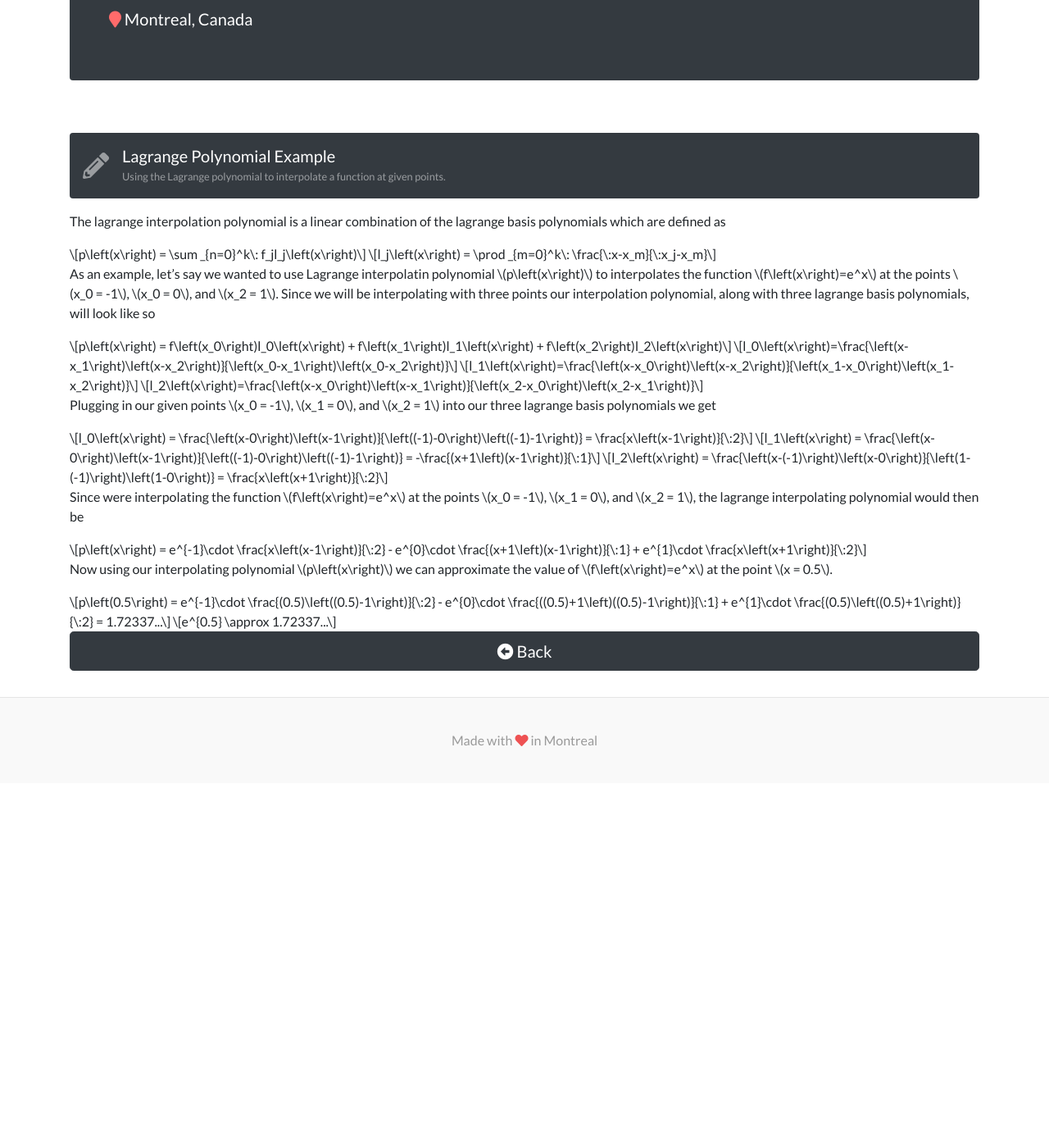
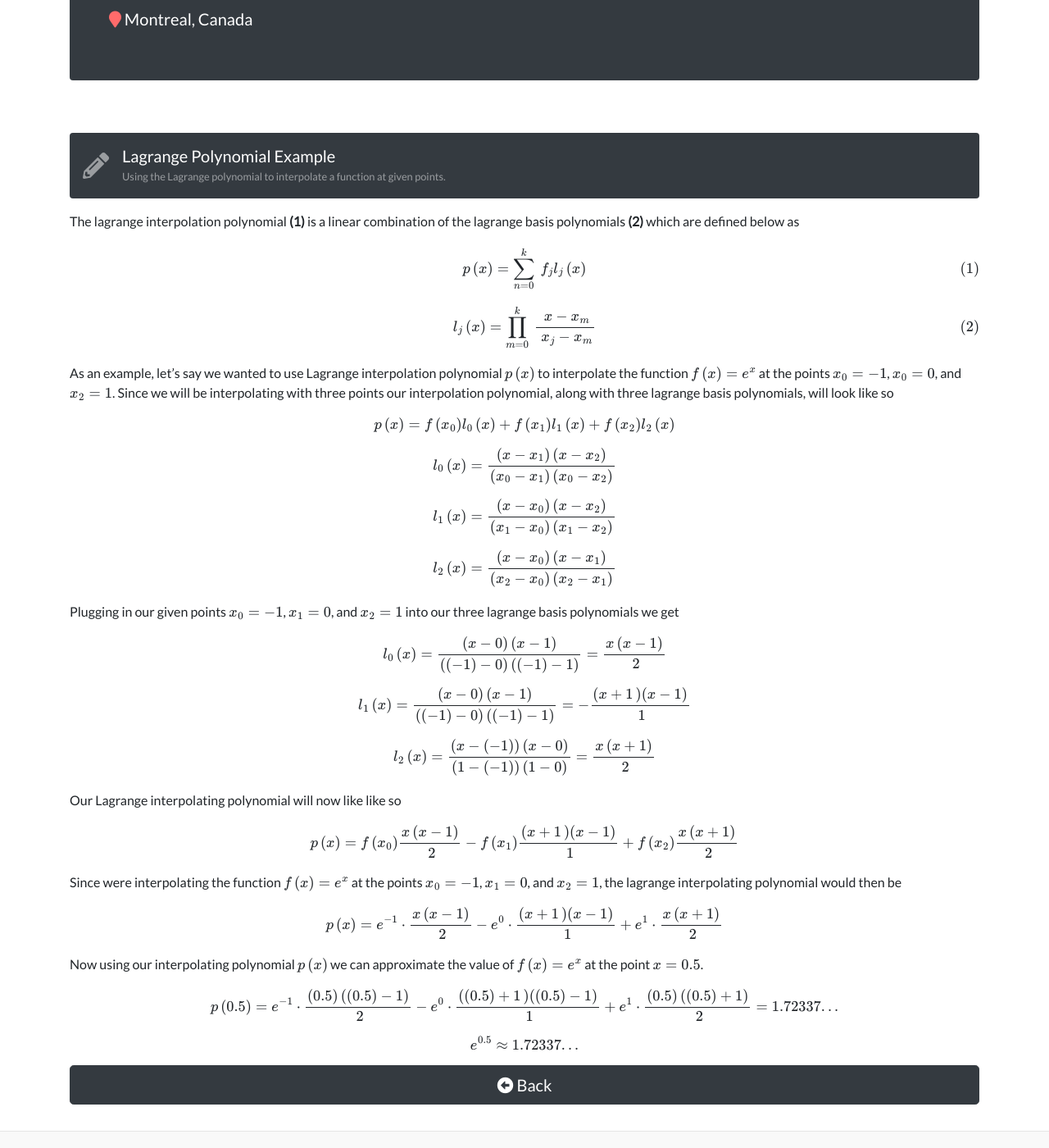
Before and after one commit to mathewmariani/mathewmariani.github.io, a Jekyll site: the page built from _posts/2017-05-06-lagrange-polynomial-example.md, in a window 1280 px wide and 1400 px high, scrolled down 277 px. Shown: the whole window at 82% size. Built offline with Jekyll 4.4.1, drawn with Linux system fonts in a browser that asks for light colours; nearby versions of some CDN libraries; formulas are drawn with MathJax 3; before the commit the page ends 1232 px from its top, so only the background shows below that.

Commit message:
updated lagrange-polynomial-example [posts]

```diff
--- a/_posts/2017-05-06-lagrange-polynomial-example.md
+++ b/_posts/2017-05-06-lagrange-polynomial-example.md
@@ -4,6 +4,9 @@ title: "Lagrange Polynomial Example"
 description: "Using the Lagrange polynomial to interpolate a function at given points."
 date: 2017-05-06
 ---
+
+<!-- implements MathJax -->
+<script src="https://cdnjs.cloudflare.com/ajax/libs/mathjax/2.7.0/MathJax.js?config=TeX-AMS-MML_HTMLorMML" type="text/javascript"></script>
 
 <!--
 MathJax Reference Guide:
@@ -12,20 +15,20 @@ https://math.meta.stackexchange.com/questions/5020/mathjax-basic-tutorial-and-qu
 
 <!-- lagrange polynomial definition -->
 
-The lagrange interpolation polynomial is a linear combination of the lagrange basis polynomials which are defined as
+The lagrange interpolation polynomial __(1)__ is a linear combination of the lagrange basis polynomials __(2)__ which are defined below as
 
 <!-- interpolation polynomial -->
 
-$$ p\left(x\right) = \sum _{n=0}^k\: f_jl_j\left(x\right) $$
+$$ \tag{1} p\left(x\right) = \sum _{n=0}^k\: f_jl_j\left(x\right) $$
 
 <!-- lagrange basis polynomials -->
 
-$$ l_j\left(x\right) = \prod _{m=0}^k\: \frac{\:x-x_m}{\:x_j-x_m} $$
+$$ \tag{2} l_j\left(x\right) = \prod _{m=0}^k\: \frac{\:x-x_m}{\:x_j-x_m} $$
 
 
 <!-- lagrange polynomial example problem -->
 
-As an example, let's say we wanted to use Lagrange interpolatin polynomial $$ p\left(x\right) $$ to interpolates the function $$ f\left(x\right)=e^x $$ at the points $$ x_0 = -1 $$, $$ x_0 = 0 $$, and $$ x_2 = 1 $$. Since we will be interpolating with three points our interpolation polynomial, along with three lagrange basis polynomials, will look like so
+As an example, let's say we wanted to use Lagrange interpolation polynomial $$ p\left(x\right) $$ to interpolate the function $$ f\left(x\right)=e^x $$ at the points $$ x_0 = -1 $$, $$ x_0 = 0 $$, and $$ x_2 = 1 $$. Since we will be interpolating with three points our interpolation polynomial, along with three lagrange basis polynomials, will look like so
 
 <!-- lagrange interpolating polynomial with 3 points -->
 
@@ -33,11 +36,11 @@ $$ p\left(x\right) = f\left(x_0\right)l_0\left(x\right) + f\left(x_1\right)l_1\l
 
 <!-- lagrange basis polynomials l_{0, 1, 2} -->
 
-$$ l_0\left(x\right)=\frac{\left(x-x_1\right)\left(x-x_2\right)}{\left(x_0-x_1\right)\left(x_0-x_2\right)} $$
+$$ l_0\left(x\right) = \frac{\left(x-x_1\right)\left(x-x_2\right)}{\left(x_0-x_1\right)\left(x_0-x_2\right)} $$
 
-$$ l_1\left(x\right)=\frac{\left(x-x_0\right)\left(x-x_2\right)}{\left(x_1-x_0\right)\left(x_1-x_2\right)} $$
+$$ l_1\left(x\right) = \frac{\left(x-x_0\right)\left(x-x_2\right)}{\left(x_1-x_0\right)\left(x_1-x_2\right)} $$
 
-$$ l_2\left(x\right)=\frac{\left(x-x_0\right)\left(x-x_1\right)}{\left(x_2-x_0\right)\left(x_2-x_1\right)} $$
+$$ l_2\left(x\right) = \frac{\left(x-x_0\right)\left(x-x_1\right)}{\left(x_2-x_0\right)\left(x_2-x_1\right)} $$
 
 Plugging in our given points $$ x_0 = -1 $$, $$ x_1 = 0 $$, and $$ x_2 = 1 $$ into our three lagrange basis polynomials we get
 
@@ -48,6 +51,12 @@ $$ l_0\left(x\right) = \frac{\left(x-0\right)\left(x-1\right)}{\left((-1)-0\righ
 $$ l_1\left(x\right) = \frac{\left(x-0\right)\left(x-1\right)}{\left((-1)-0\right)\left((-1)-1\right)} = -\frac{(x+1\left)(x-1\right)}{\:1} $$
 
 $$ l_2\left(x\right) = \frac{\left(x-(-1)\right)\left(x-0\right)}{\left(1-(-1)\right)\left(1-0\right)} = \frac{x\left(x+1\right)}{\:2} $$
+
+Our Lagrange interpolating polynomial will now like like so
+
+<!-- lagrange interpolating polynomial -->
+
+$$ p\left(x\right) = f\left(x_0\right)\frac{x\left(x-1\right)}{\:2} - f\left(x_1\right)\frac{(x+1\left)(x-1\right)}{\:1} + f\left(x_2\right)\frac{x\left(x+1\right)}{\:2} $$
 
 Since were interpolating the function $$ f\left(x\right)=e^x $$ at the points $$ x_0 = -1 $$, $$ x_1 = 0 $$, and $$ x_2 = 1 $$, the lagrange interpolating polynomial would then be
 
```
